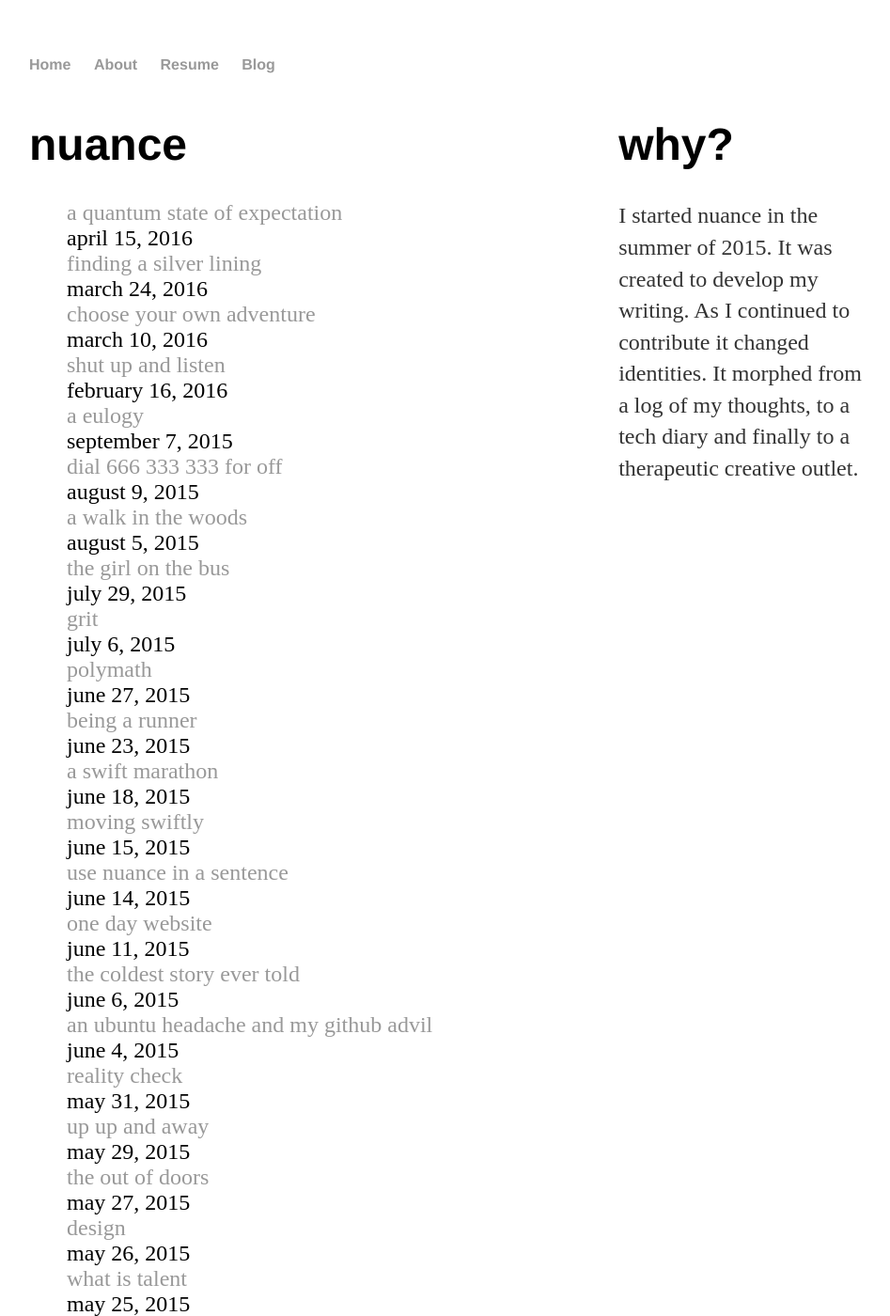
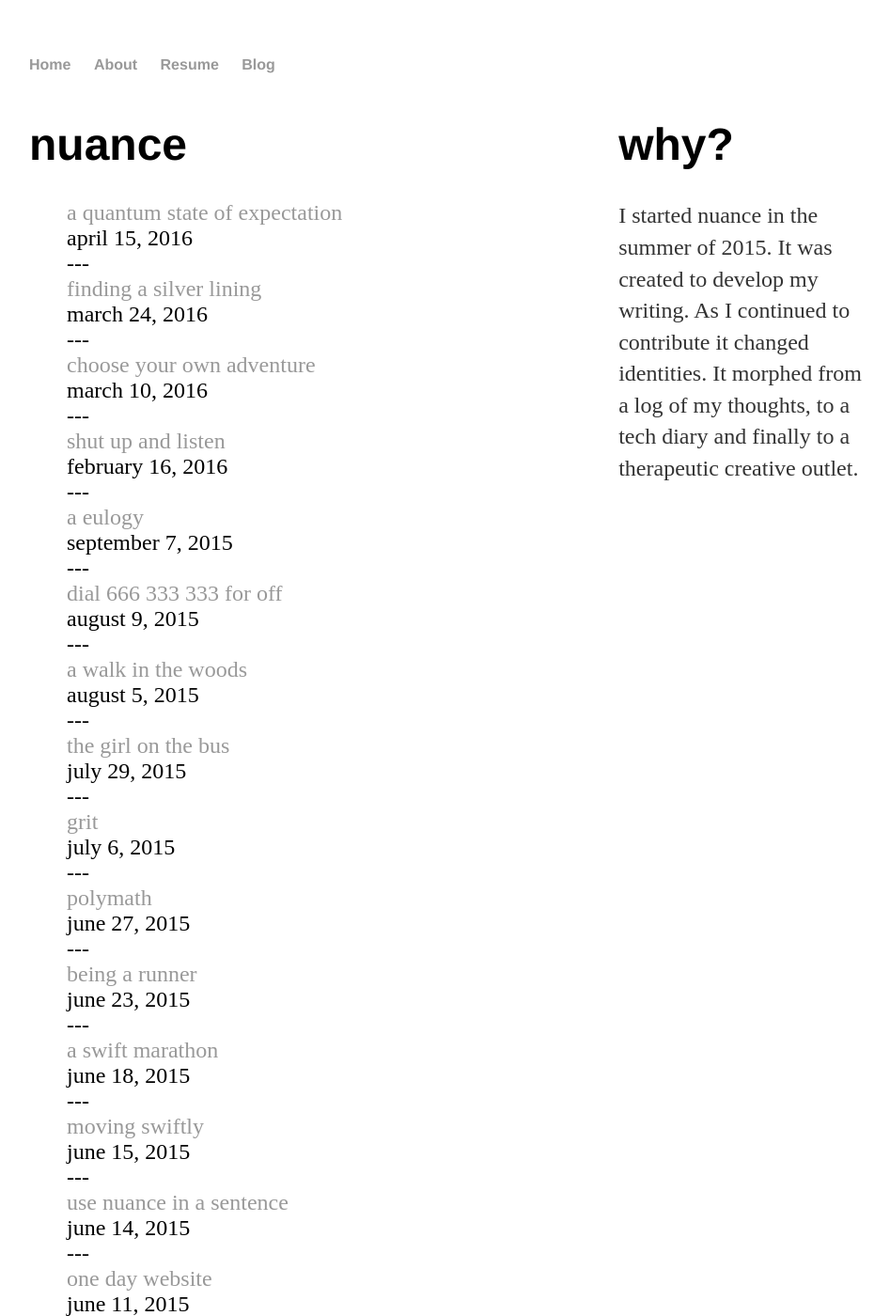
Before and after one commit to robertsonmcclure/robertsonmcclure.github.io, a Jekyll site: the page built from blog/index.html, in a window 1280 px wide and 1400 px high. Shown: the whole window at 94% size, without its empty margins (161-1108 px from the left). Built offline with Jekyll 4.4.1, drawn with Linux system fonts in a browser that asks for light colours; some of the changed text lies outside the part shown.

Commit message:
commited using script

```diff
--- a/blog/index.html
+++ b/blog/index.html
@@ -9,7 +9,7 @@ title: nuance
         {% for post in site.posts %}
             <li><a href="{{ post.url }}" title="{{ post.title }}">{{ post.title }}</a></li>
             <li><span>{{ post.date | date: "%B %-d, %Y" | downcase }}</span></li>
-            <li></li>
+            <li>---</li>
         {% endfor %}
         </ul>
     </div>
```
